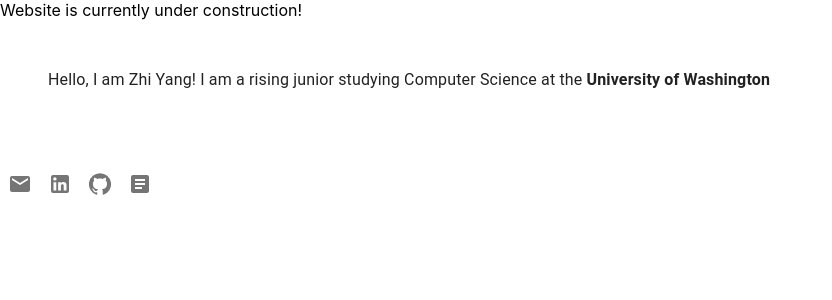
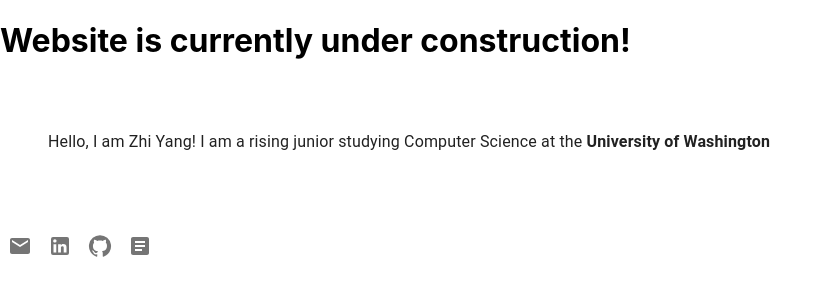
Before and after one commit to zylim1128/zhiyanglim.github.io, a React (Create React App) app: page / in a window 1280 px wide. Shown: the top 300 px of the page, without its empty margins (0-832 px from the left). Built offline with nearby package versions, Linux system fonts and the light colour scheme.

Commit message:
Test deployment

```diff
--- a/src/App.jsx
+++ b/src/App.jsx
@@ -7,7 +7,9 @@ import Contact from "./components/Contact/Contact";
 function App() {
   return (
     <>
-      <div>Website is currently under construction!</div>
+      <div>
+        <h1>Website is currently under construction!</h1>
+      </div>
       <main>
         <About />
         <Contact />
```
